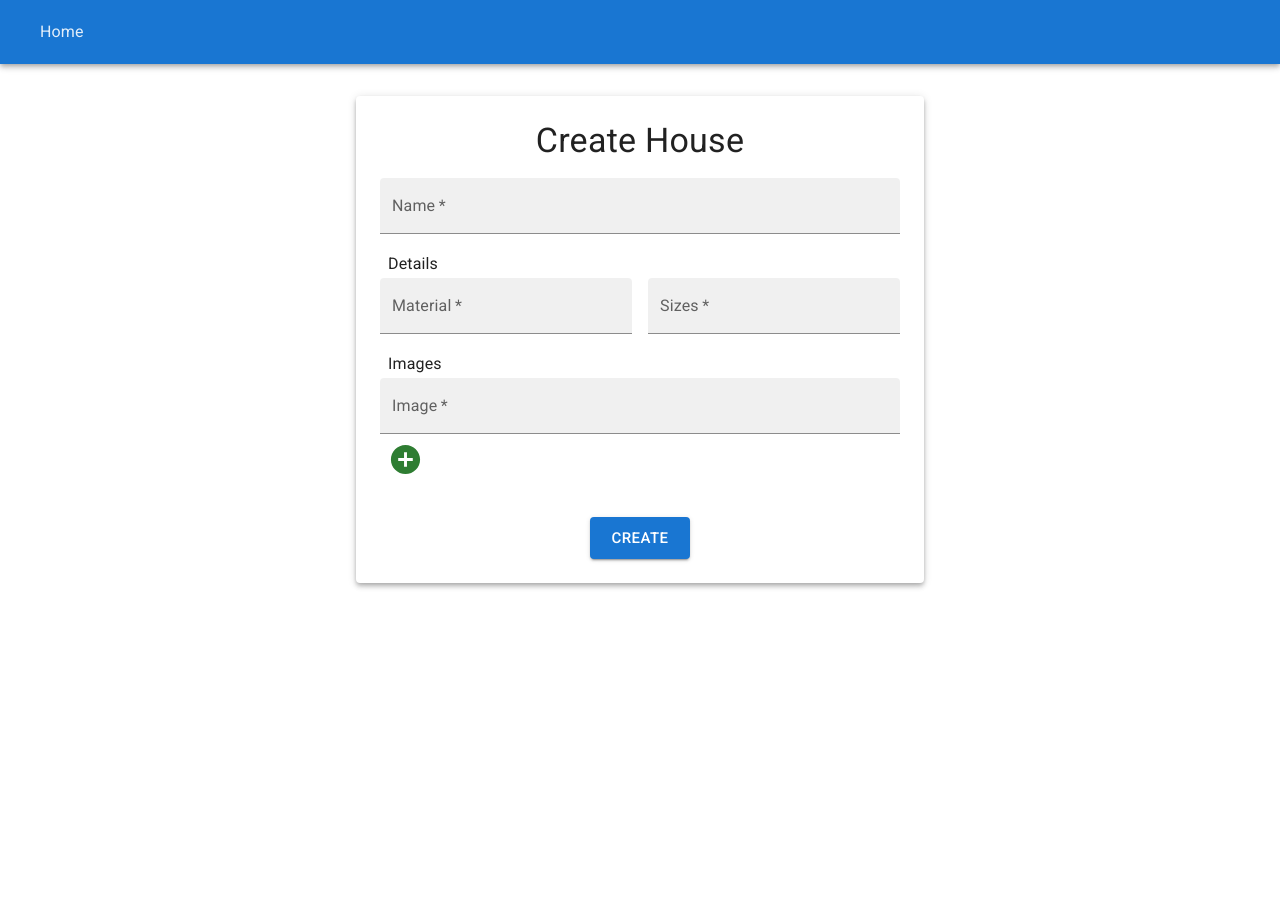
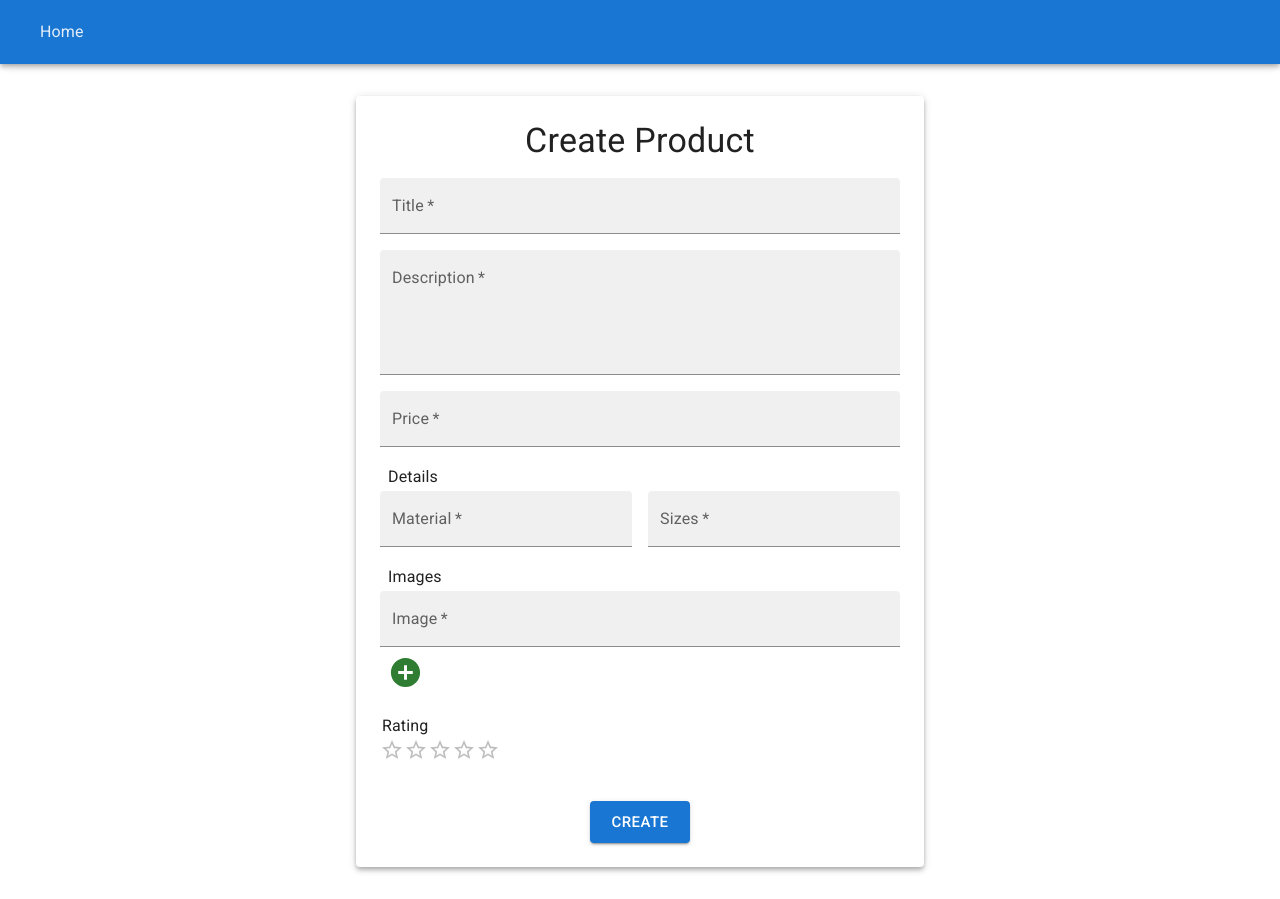
Before and after one commit to MariusDevelops/react-crud, a React (Vite) app in the folder client/: page /house-create-page in a window 1280 px wide. Before the commit the page ends 800 px from the top, so only its background shows below. Built offline with nearby package versions, Linux system fonts and the light colour scheme.

Commit message:
feat: added description, price, rating inputs to form

```diff
--- a/client/src/models/product-model.d.ts
+++ b/client/src/models/product-model.d.ts
@@ -7,5 +7,6 @@ type ProductModel = {
   details: {
     material: string,
     sizes: string
-  }
+  },
+  rating: number
 };
--- a/client/src/pages/home-page/product-card/index.tsx
+++ b/client/src/pages/home-page/product-card/index.tsx
@@ -1,3 +1,4 @@
+/* eslint-disable max-len */
 /* eslint-disable no-console */
 import React, { useState } from 'react';
 import axios from 'axios';
@@ -17,10 +18,11 @@ type ProductCardProps = ProductModel;
 const ProductCard: React.FC<ProductCardProps> = ({
   id,
   name,
-  description,
+  // description,
   price,
   images,
   details,
+  rating,
 }) => {
   const navigate = useNavigate();
   const [isDeleted, setIsDeleted] = useState(false);
@@ -64,8 +66,12 @@ const ProductCard: React.FC<ProductCardProps> = ({
       <Styled.ContentWrapper>
         <Box sx={{ flexGrow: 1 }}>
           <Typography component="h2" sx={{ fontWeight: 600, fontSize: '1.2rem' }}>{name}</Typography>
-          <Box sx={{ fontSize: '1rem', fontWeight: 'light' }}>{description}</Box>
-          <Styled.Price sx={{ my: 1 }}>{price}</Styled.Price>
+          <Box>
+            {/* <Box sx={{ fontSize: '1.3rem', color: 'primary.main', fontWeight: 600 }}>{price}</Box> */}
+            <Styled.Price sx={{ my: 1 }}>{price}</Styled.Price>
+            <Styled.Rating sx={{ float: 'right' }}>{rating}</Styled.Rating>
+          </Box>
+          {/* <Box sx={{ fontSize: '1rem', fontWeight: 'light' }}>{description}</Box> */}
           <Box sx={{ float: 'inline-end', textAlign: 'right' }}>
             <Typography component="h3" sx={{ color: 'grey.500', fontSize: '1.1rem' }}>
               {`Material: ${details.material}`}
--- a/client/src/pages/home-page/product-card/styled.tsx
+++ b/client/src/pages/home-page/product-card/styled.tsx
@@ -37,3 +37,15 @@ export const ButtonContainer = styled(Box)(({ theme }) => ({
     flexGrow: 1,
   },
 }));
+
+export const Rating = styled(Box)(({ theme }) => ({
+  display: 'inline-flex',
+  alignItems: 'flex-end',
+  fontSize: '1.3rem',
+  color: theme.palette.warning.main,
+  gap: theme.spacing(0.2),
+  fontWeight: 600,
+  '&:after': {
+    content: '"★"',
+  },
+}));
--- a/client/src/pages/product-form-page/data.ts
+++ b/client/src/pages/product-form-page/data.ts
@@ -1,6 +1,6 @@
 export const titleMap = {
-  create: 'Create House',
-  update: 'Update House',
+  create: 'Create Product',
+  update: 'Update Product',
 } as const;
 
 export const btnMap = {
--- a/client/src/pages/product-form-page/helpers.ts
+++ b/client/src/pages/product-form-page/helpers.ts
@@ -3,8 +3,9 @@ export const formatValues = (form: HTMLFormElement) => {
   const formData = new FormData(form);
 
   const name = formData.get('name');
-  // const price = formData.get('price');
-  // const rating = formData.get('rating');
+  const description = formData.get('description');
+  const price = formData.get('price');
+  const rating = formData.get('rating');
   const images = formData.getAll('images');
   const material = formData.get('material');
   const sizes = formData.get('sizes');
@@ -17,8 +18,9 @@ export const formatValues = (form: HTMLFormElement) => {
   // const city = formData.get('city');
 
   if (name === null || name instanceof File || name.length < 2) throw new Error('incorrect name');
-  // if (price === null || price instanceof File || price.length < 1) throw new Error('incorrect Price');
-  // if (rating === null || rating instanceof File || rating.length < 1) throw new Error('incorrect Rating');
+  if (description === null || description instanceof File || description.length < 1) throw new Error('incorrect Price');
+  if (price === null || price instanceof File || price.length < 1) throw new Error('incorrect Price');
+  if (rating === null || rating instanceof File || rating.length < 1) throw new Error('incorrect Rating');
   if (material === null || material instanceof File || material.length < 2) throw new Error('incorrect Material');
   if (sizes === null || sizes instanceof File || sizes.length < 2) throw new Error('incorrect Sizes');
   images.forEach((img, i) => {
@@ -37,13 +39,15 @@ export const formatValues = (form: HTMLFormElement) => {
 
   return {
     name,
+    description,
     details: {
       material,
       sizes,
     },
     images: images as string[],
+    price: `${Number(price).toFixed(2)}`,
     // price: `${Number(price).toFixed(2)}€`,
-    // rating: Number(rating),
+    rating: Number(rating),
   };
 
   // return {
--- a/client/src/pages/product-form-page/index.tsx
+++ b/client/src/pages/product-form-page/index.tsx
@@ -5,9 +5,11 @@ import { useNavigate, useParams } from 'react-router-dom';
 import React from 'react';
 import {
   Button,
+  Box,
   Stack,
   TextField,
   Typography,
+  Rating,
 } from '@mui/material';
 // import {
 //   Stack,
@@ -90,7 +92,28 @@ const ProductFormPage: React.FC<ProductFormPageProps> = ({ mode = 'create' }) =>
         {/* <Typography variant="h4" sx={{ textAlign: 'center' }}>Create Product</Typography> */}
         <Typography variant="h4" sx={{ textAlign: 'center' }}>{titleMap[mode]}</Typography>
         <Stack sx={{ gap: 2, mt: 2 }}>
-          <TextField label="Name" fullWidth variant="filled" name="name" required defaultValue={product?.name} />
+          <TextField label="Title" fullWidth variant="filled" name="name" required defaultValue={product?.name} />
+          <TextField
+            label="Description"
+            fullWidth
+            variant="filled"
+            name="description"
+            multiline
+            rows={4}
+            required
+            defaultValue={product?.description}
+          />
+          <TextField
+            label="Price"
+            fullWidth
+            variant="filled"
+            name="price"
+            type="number"
+            inputProps={{ step: '0.01' }}
+            required
+            // defaultValue={product?.price.slice(0, -1)}
+            defaultValue={product ? product.price.toString().slice(0, -1) : ''}
+          />
           <DetailsField
             defaultMaterial={product?.details.material}
             defaultSizes={product?.details.sizes}
@@ -106,10 +129,10 @@ const ProductFormPage: React.FC<ProductFormPageProps> = ({ mode = 'create' }) =>
             inputProps={{ step: '0.01' }}
             required
           /> */}
-          {/* <Box>
+          <Box>
             <Typography component="legend">Rating</Typography>
-            <Rating name="rating" />
-          </Box> */}
+            <Rating name="rating" defaultValue={product?.rating} />
+          </Box>
 
           <Stack alignItems="center" sx={{ mt: 2 }}>
             <Button
--- a/client/src/theme/theme.ts
+++ b/client/src/theme/theme.ts
@@ -6,9 +6,9 @@ const theme = createTheme({
     appBar: 1250,
   },
   palette: {
-    warning: {
-      main: '#ffeb3b',
-    },
+    // warning: {
+    //   main: '#ffeb3b',
+    // },
   },
 });
 
```
